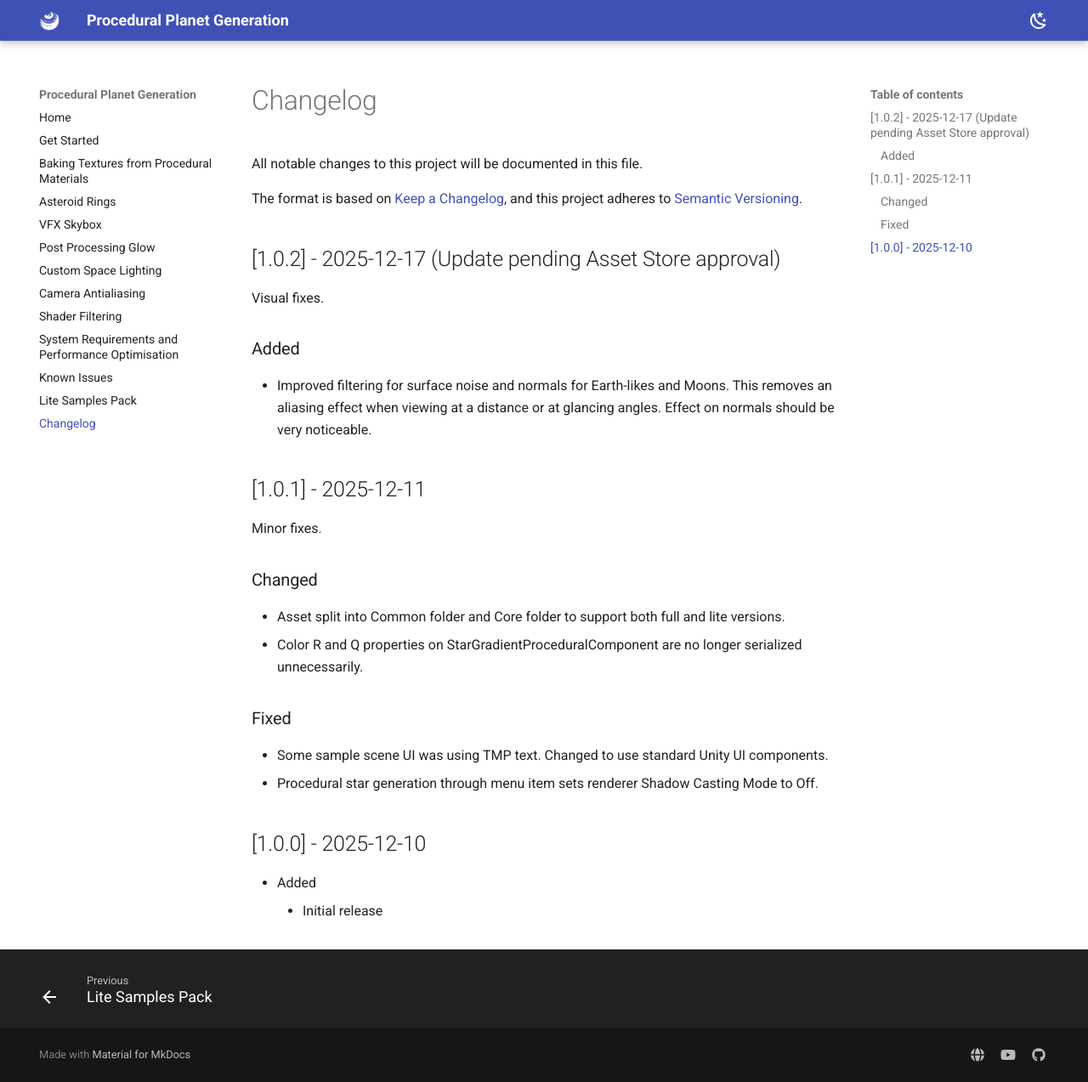
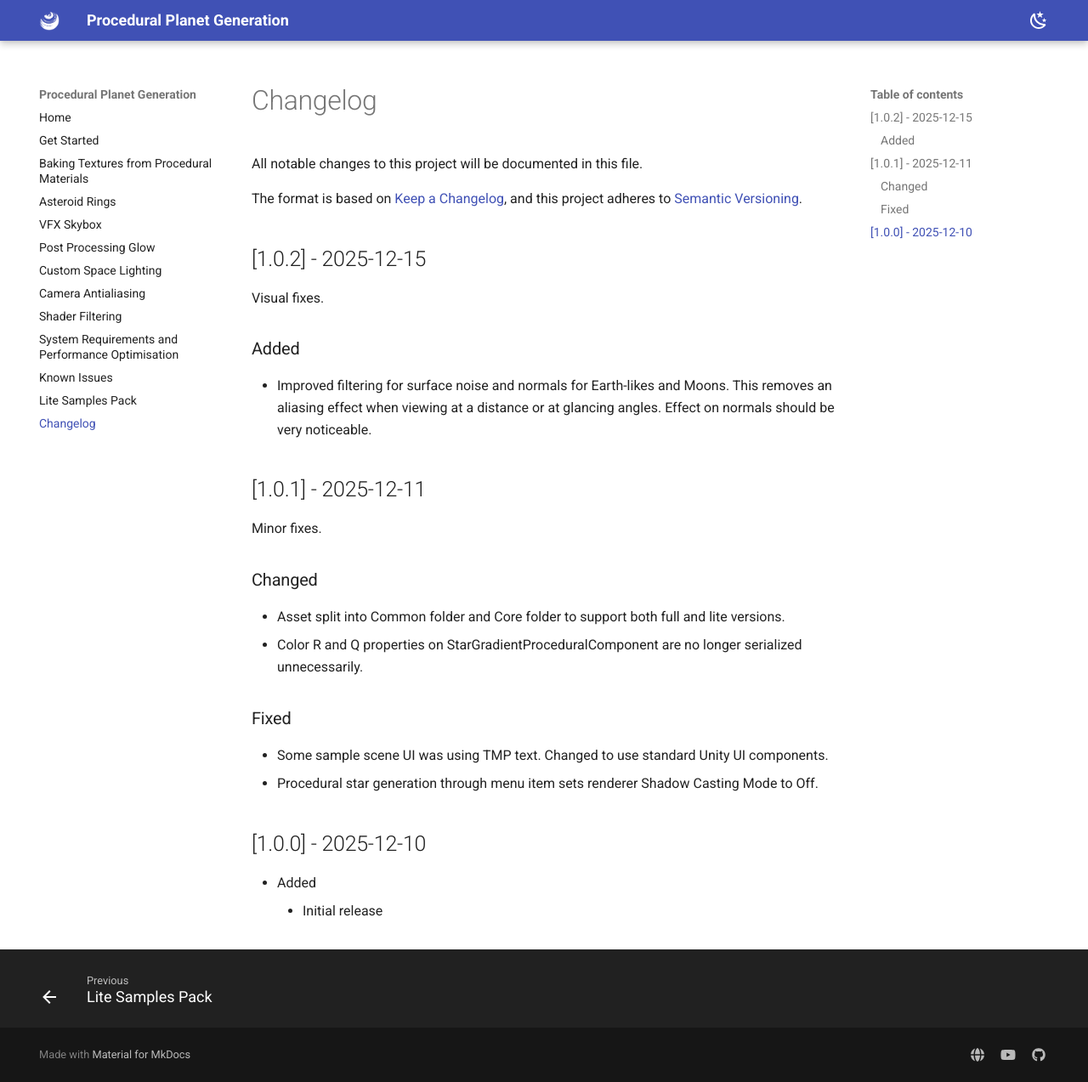
Before and after one commit to Parallel-Cascades/procedural-planet-generation, an MkDocs documentation site: the page built from docs/changelog.md, in a window 1280 px wide and 1273 px high. Shown: the whole window at 85% size. Built offline with MkDocs 1.6.1 and Material for MkDocs 9.7.7, drawn with Linux system fonts in a browser that asks for light colours.

Commit message:
Changelog.md updated to reflect latest patch

```diff
--- a/docs/changelog.md
+++ b/docs/changelog.md
@@ -5,7 +5,7 @@ All notable changes to this project will be documented in this file.
 The format is based on [Keep a Changelog](https://keepachangelog.com/en/1.1.0/),
 and this project adheres to [Semantic Versioning](https://semver.org/spec/v2.0.0.html).
 
-## [1.0.2] - 2025-12-17 (Update pending Asset Store approval)
+## [1.0.2] - 2025-12-15
 Visual fixes.
 
 ### Added
```
